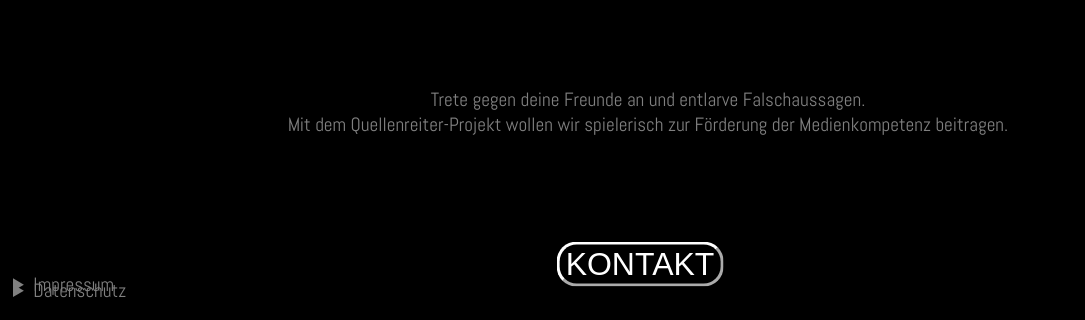
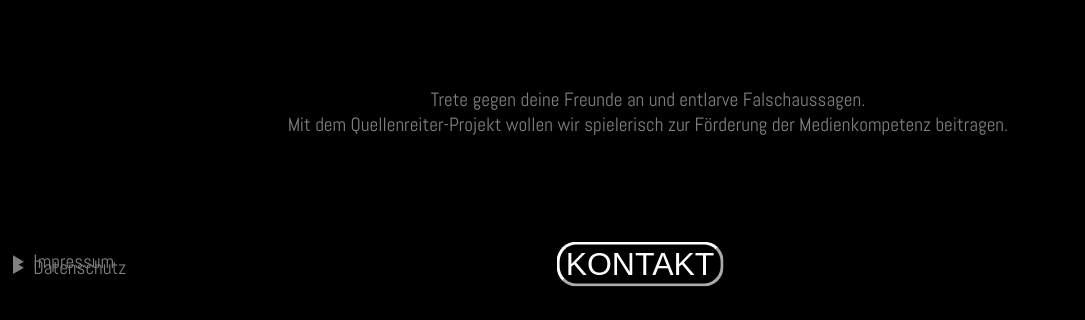
Before and after one commit to simonsasse/quellenreiter.app, a plain HTML site: page index.html in a window 1280 px wide. Shown: the part 496-816 px from the top of the page, without its empty margins (0-1085 px from the left). Drawn offline with Linux system fonts and the light colour scheme.

Commit message:
responsive fix

```diff
--- a/main.css
+++ b/main.css
@@ -137,7 +137,7 @@ section {
 
     .footer{
         position: absolute;
-        bottom: 1vh;
+        top: 94vh;
     }
     p{
         line-height: normal;
```
